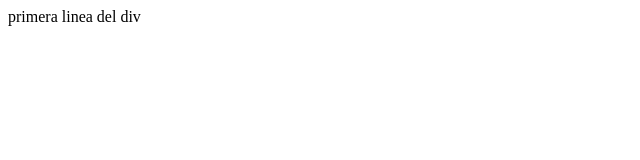
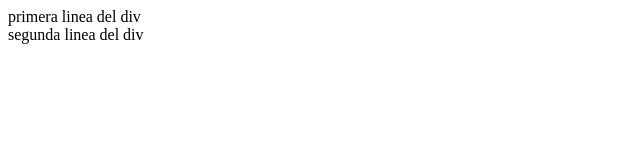
Before and after one commit to Ale-505/prueba, a plain HTML site: page index.html in a window 1280 px wide. Shown: the whole page, without its empty margins (0-640 px from the left). Drawn offline with Linux system fonts and the light colour scheme.

Commit message:
second commit

```diff
--- a/index.html
+++ b/index.html
@@ -7,5 +7,6 @@
 </head>
 <body>
     <div>primera linea del div</div>
+    <div>segunda linea del div</div>
 </body>
 </html>
```
